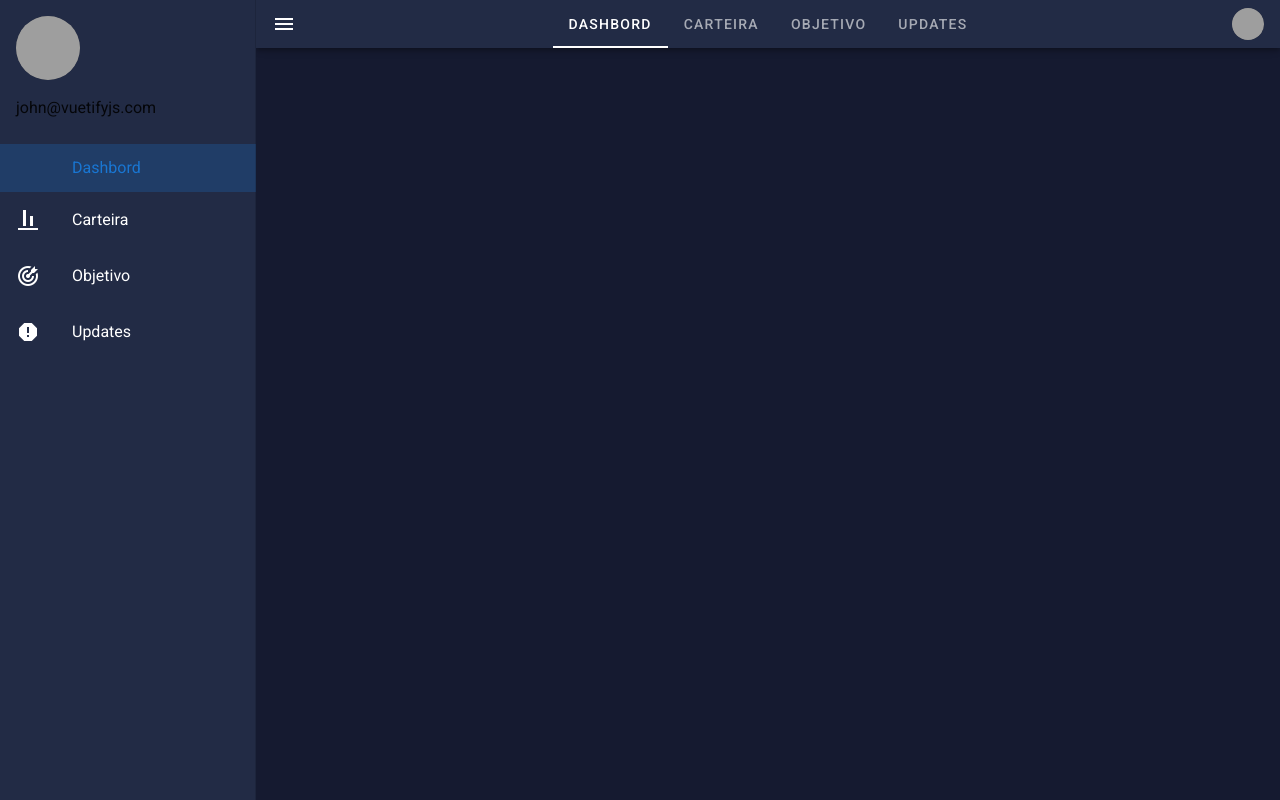
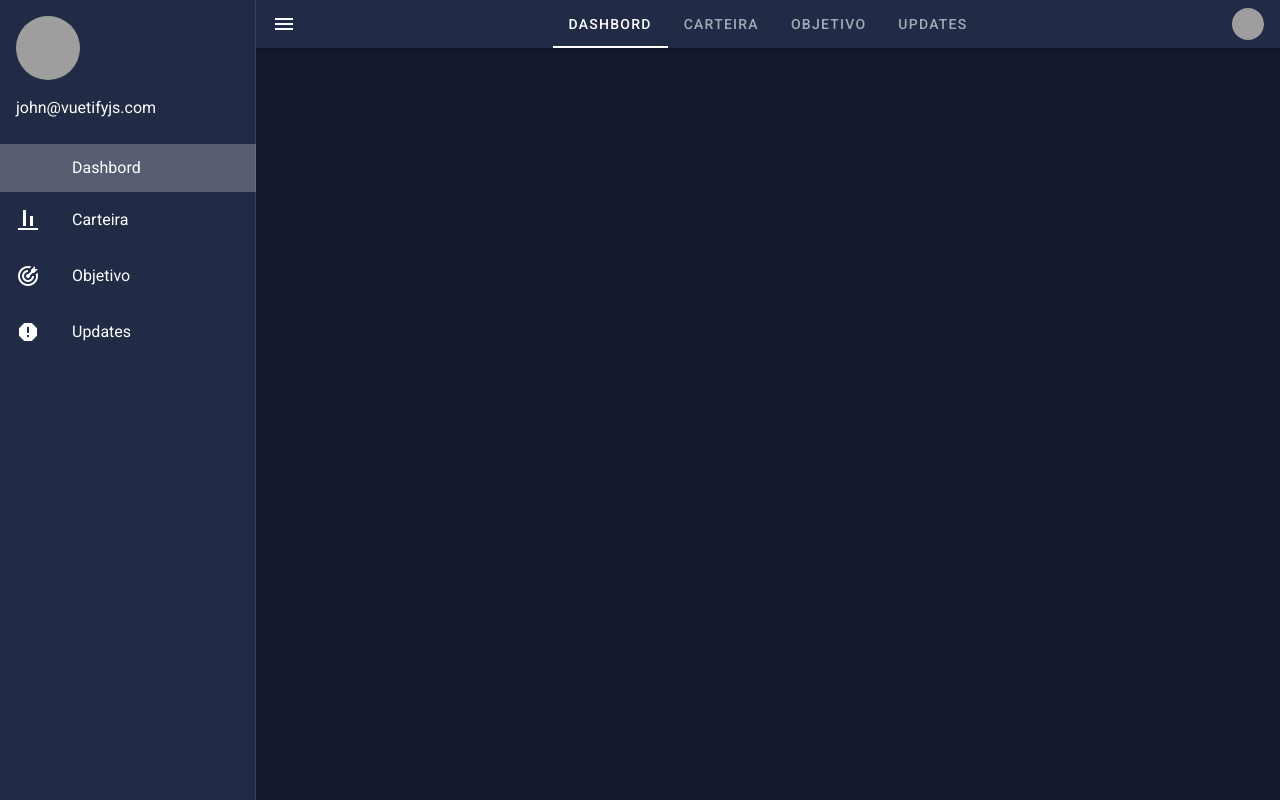
Before and after one commit to erickmob/yieldme-front, a Vue app: page / in a window 1280 px wide. Built offline with nearby package versions, Linux system fonts and the light colour scheme; grey boxes are pictures that could not be loaded.

Commit message:
theme changes 2

```diff
--- a/src/App.vue
+++ b/src/App.vue
@@ -6,6 +6,7 @@
       v-model="drawer"
       class="secondary"
       app
+      dark
     >
       <v-sheet
         color="secondary"
@@ -27,7 +28,7 @@
       <v-list dark class="">
         <v-list-item-group
           v-model="selectedItem"
-          color="primary"
+
         >
           <v-list-item
             v-for="[icon, text, url] in menus"
```
